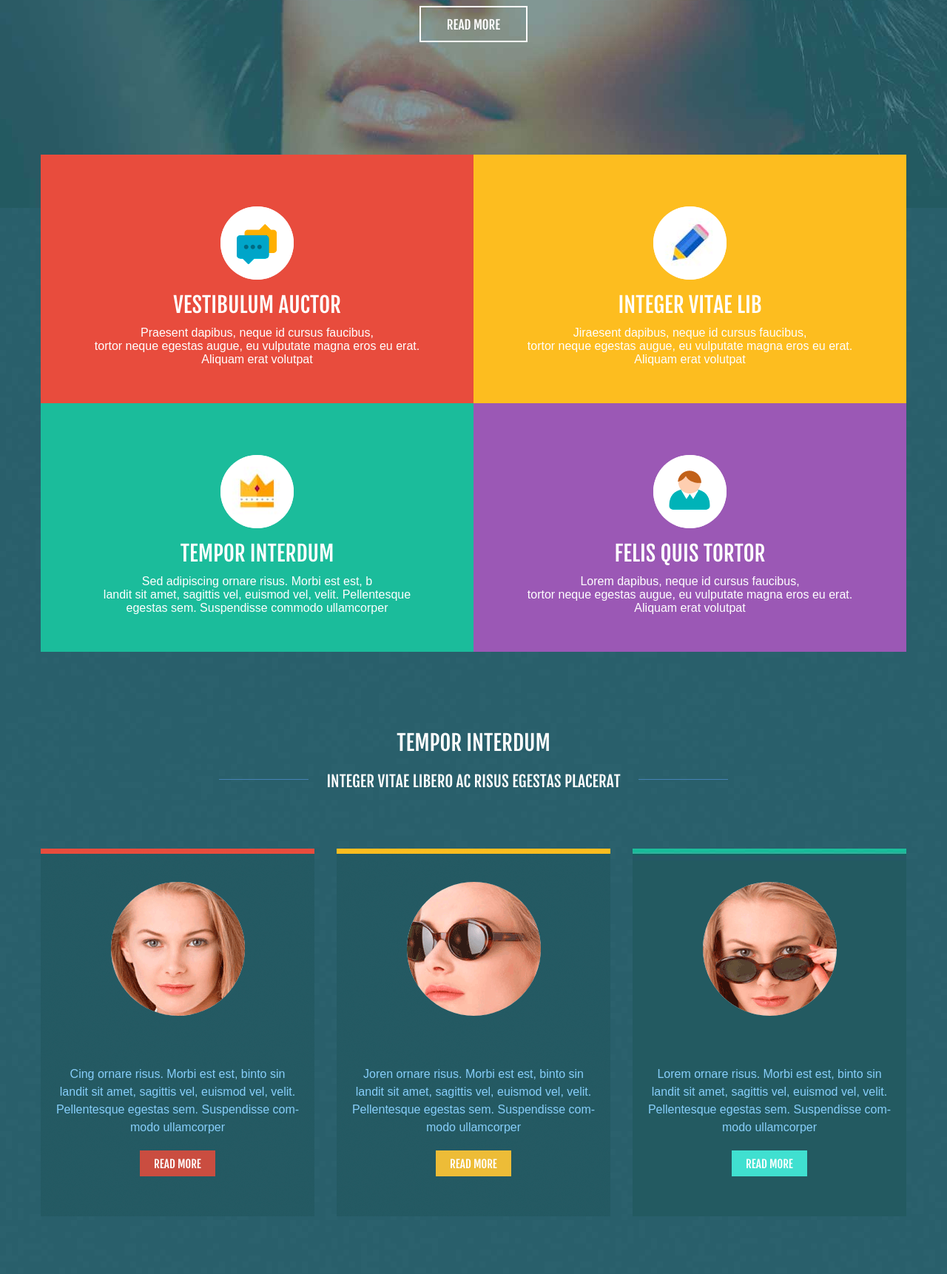
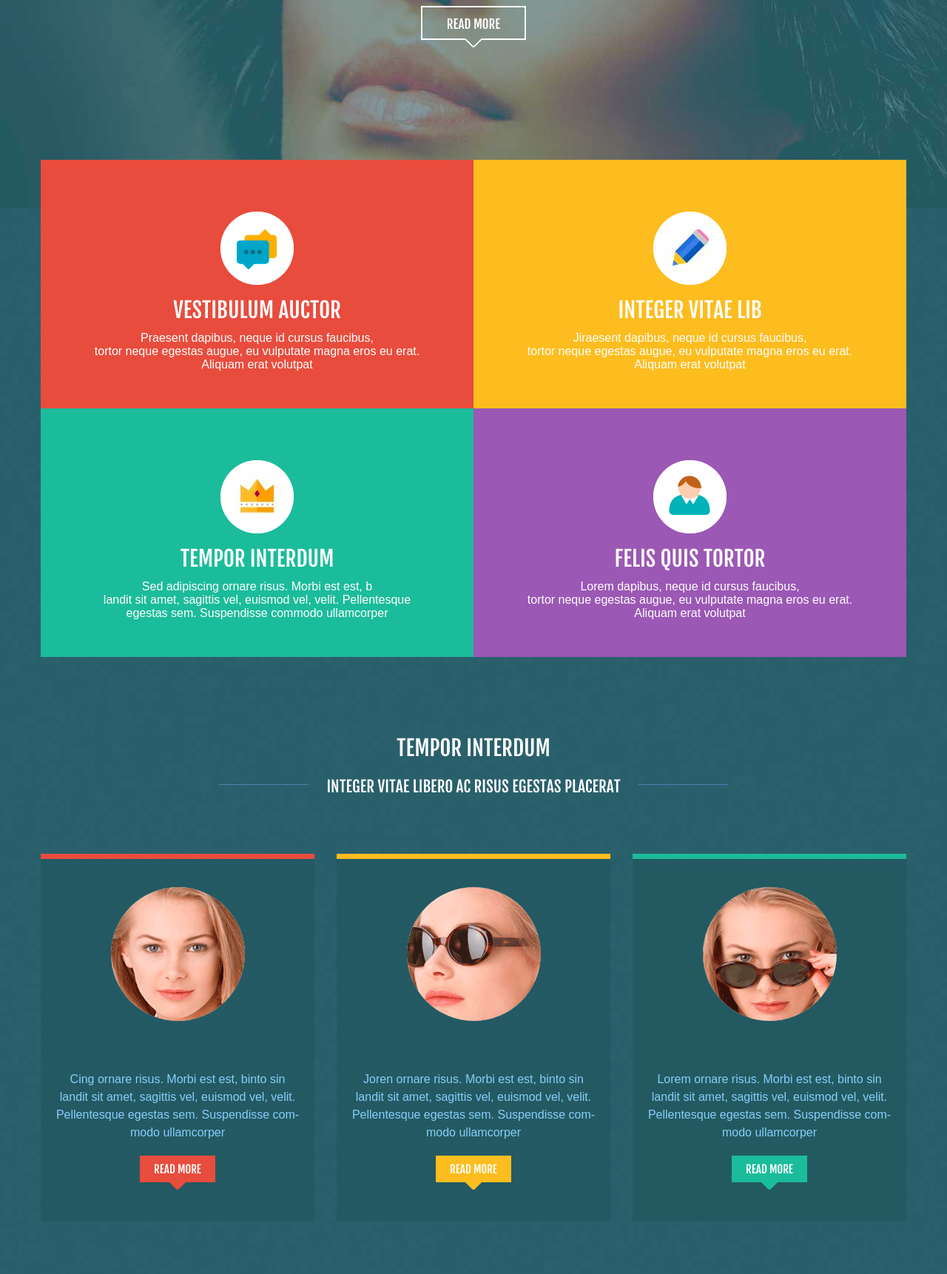
Before and after one commit to RomarioVice/FirstTask, a plain HTML site: page index.html in a window 1280 px wide. Shown: the part 319-2041 px from the top of the page at 74% size. Drawn offline with Linux system fonts and the light colour scheme.

Commit message:
24.02.16

```diff
--- a/style.css
+++ b/style.css
@@ -200,27 +200,24 @@ a:hover {
 
 
 a.button1 {
+	background: url(img/readmore.png);
+	background-repeat: no-repeat;
 	width: 142px;
-	height: 25px;
 	font-family: 'Fjalla One', sans-serif;
 	display: inline-block;
 	color: white;
 	font-size: 17px;
-	padding-top: 15px;
-	padding-bottom: 5px;
-	outline: none;
-	border: 2px solid;
-	transition: 0.2s;
+	padding-top: 16px;
+	padding-bottom: 22px;
+	border: none;
 }
 
 
 a.button1:hover {
-	background: rgba(255,255,255,.2);
+	background: url(img/readmore2.png);
+	background-repeat: no-repeat;
 	}
 
-a.button1:active {
-	background: white;
-	}
 
 /* Middle
 -----------------------------------------------------------------------------*/
@@ -366,24 +363,20 @@ hr.hr2 {
 }
 
 a.button2 {
+	background: url(img/content2/rmf.png);
+	background-repeat: no-repeat;
 	width: 102px;
-	height: 25px;
+	font-family: 'Fjalla One', sans-serif;
 	display: inline-block;
-	background: #CA4D40;
-	transition: 0.2s;
+	color: white;
+	font-size: 15px;
 	padding-top: 10px;
-	color: white;
-	font-family: 'Fjalla One', sans-serif;
-	font-size: 15px;
+	padding-bottom: 18px;
 }
 
 a.button2:hover {
-	background: rgba(255,255,255,.2);
+	background: url(img/content2/rmf2.png);
 	cursor: pointer;
-	}
-
-a.button2:active {
-	background: white;
 	}
 
 
@@ -397,24 +390,20 @@ a.button2:active {
 }
 
 a.button3 {
+	background: url(img/content2/rms.png);
+	background-repeat: no-repeat;
 	width: 102px;
-	height: 25px;
+	font-family: 'Fjalla One', sans-serif;
 	display: inline-block;
-	background: #EDBC37;
-	transition: 0.2s;
+	color: white;
+	font-size: 15px;
 	padding-top: 10px;
-	color: white;
-	font-family: 'Fjalla One', sans-serif;
-	font-size: 15px;
+	padding-bottom: 18px;
 }
 
 a.button3:hover {
-	background: rgba(255,255,255,.2);
+	background: url(img/content2/rms2.png);
 	cursor: pointer;
-	}
-
-a.button3:active {
-	background: white;
 	}
 
 .th {
@@ -426,24 +415,20 @@ a.button3:active {
 }
 
 a.button4 {
+	background: url(img/content2/rmt.png);
+	background-repeat: no-repeat;
 	width: 102px;
-	height: 25px;
+	font-family: 'Fjalla One', sans-serif;
 	display: inline-block;
-	background: #40E0D0;
-	transition: 0.2s;
+	color: white;
+	font-size: 15px;
 	padding-top: 10px;
-	color: white;
-	font-family: 'Fjalla One', sans-serif;
-	font-size: 15px;
+	padding-bottom: 18px;
 }
 
 a.button4:hover {
-	background: rgba(255,255,255,.2);
+	background: url(img/content2/rmt2.png);
 	cursor: pointer;
-	}
-
-a.button4:active {
-	background: white;
 	}
 
 .imail {
```
Also changed, not shown: img/content2/rmf.png (added), img/content2/rmf2.png (added), img/content2/rms.png (added), img/content2/rms2.png (added), img/content2/rmt.png (added), img/content2/rmt2.png (added), img/readmore2.png (added).
